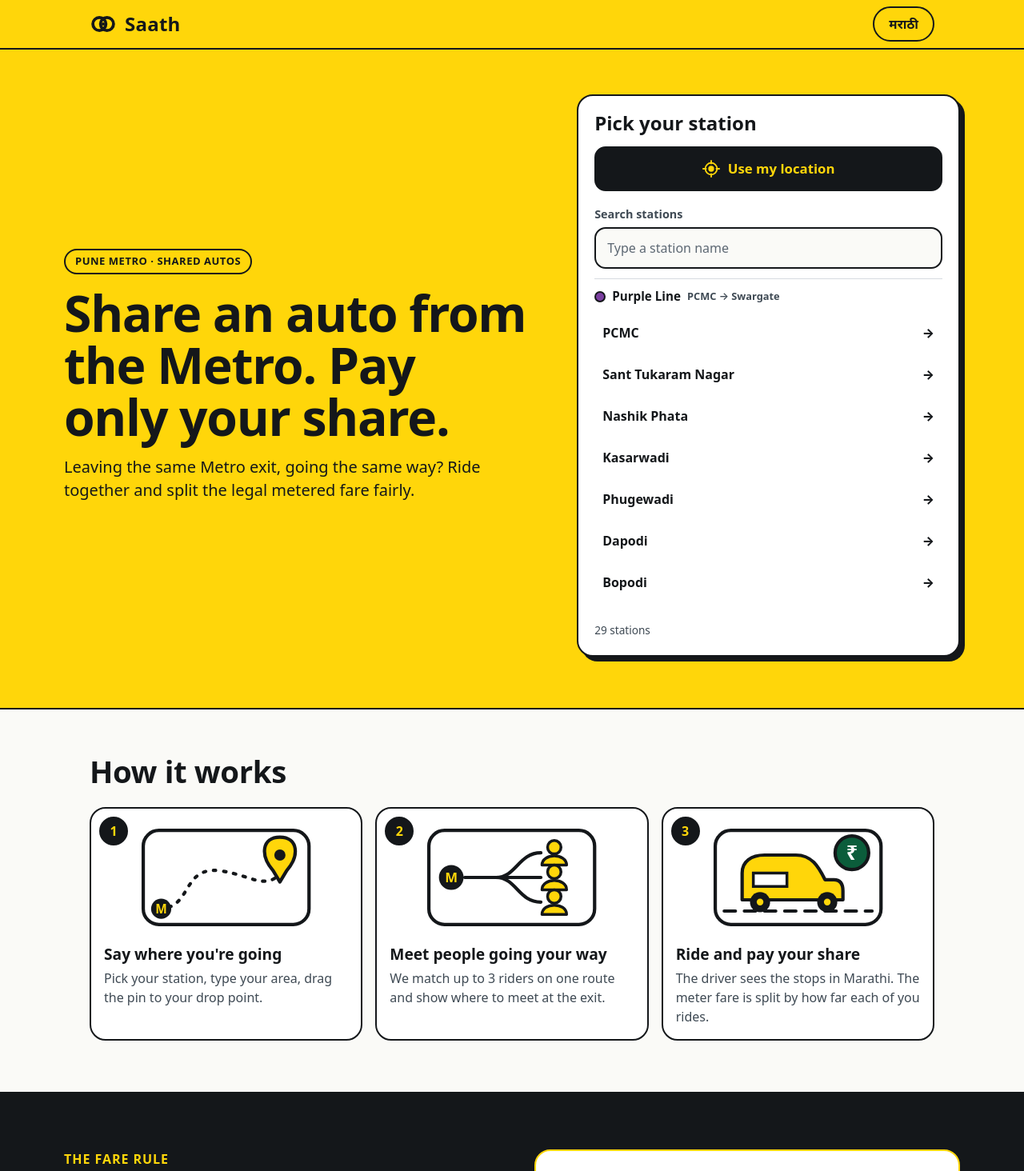
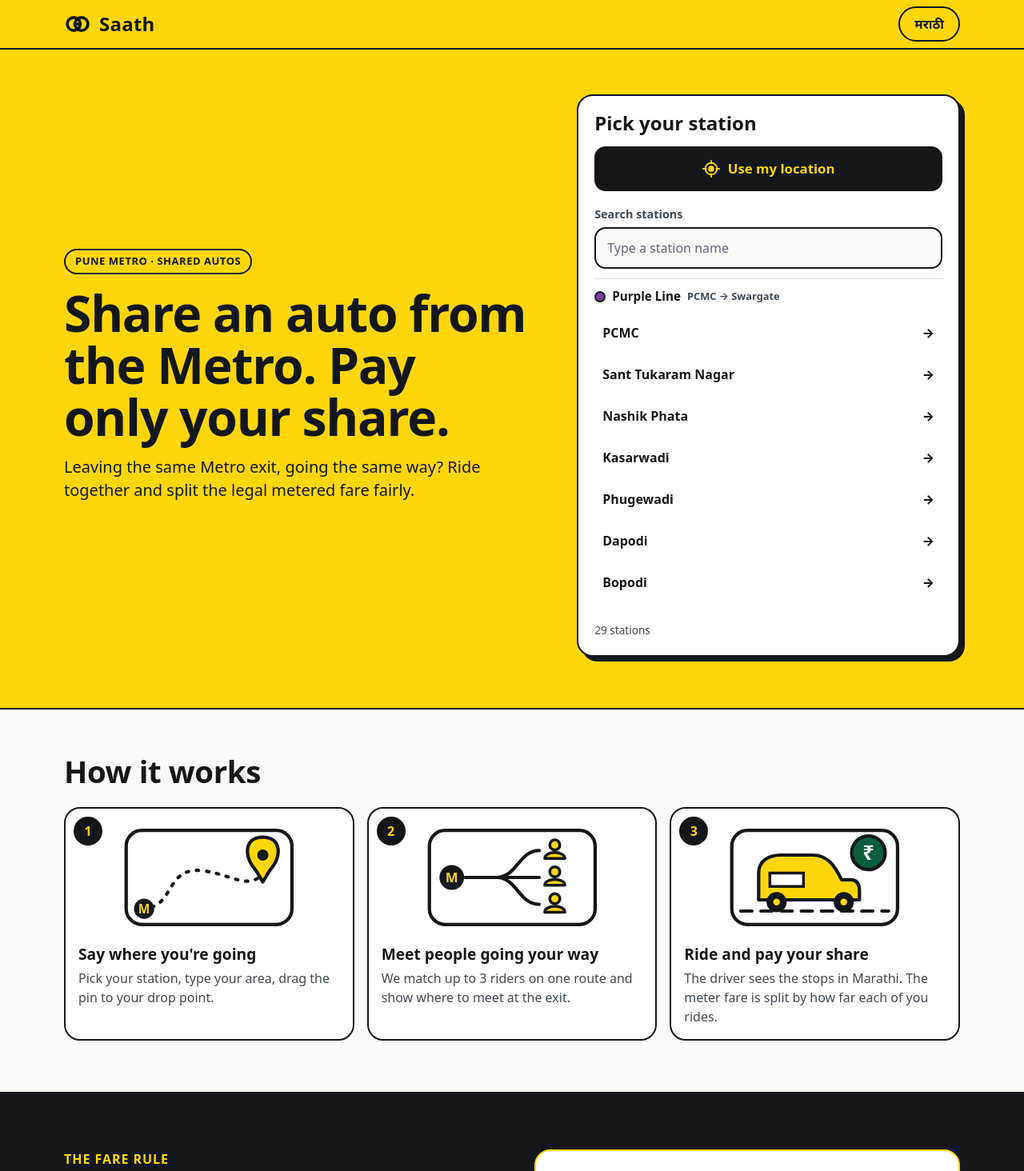
Before and after one commit to SidTheKid-dotcom/saath, a Next.js app: page / in a window 1280 px wide. Shown: the top 1464 px of the page at 80% size. Built offline with nearby package versions, Linux system fonts and the light colour scheme.

Commit message:
Landing: align gutters, tidy match illustration

```diff
--- a/src/components/landing/Illustrations.tsx
+++ b/src/components/landing/Illustrations.tsx
@@ -26,11 +26,11 @@
       <circle cx="26" cy="50" r="11" fill={INK} />
       <text x="26" y="54" textAnchor="middle" fontSize="12" fontWeight="800" fill={AMBER} fontFamily="system-ui, sans-serif">M</text>
       <path d="M38 50 H66" stroke={INK} strokeWidth="3" strokeLinecap="round" />
-      <path d="M66 50 C84 50 86 28 106 28 M66 50 H106 M66 50 C84 50 86 72 106 72" fill="none" stroke={INK} strokeWidth="3" strokeLinecap="round" />
-      {[28, 50, 72].map((y) => (
+      <path d="M66 50 C84 50 86 26 104 26 M66 50 H104 M66 50 C84 50 86 74 104 74" fill="none" stroke={INK} strokeWidth="3" strokeLinecap="round" />
+      {[26, 50, 74].map((y) => (
         <g key={y}>
-          <circle cx="118" cy={y - 5} r="6" fill={AMBER} stroke={INK} strokeWidth="2.5" />
-          <path d={`M107 ${y + 11} C107 ${y} 129 ${y} 129 ${y + 11} Z`} fill={AMBER} stroke={INK} strokeWidth="2.5" strokeLinejoin="round" />
+          <circle cx="118" cy={y - 5} r="4.5" fill={AMBER} stroke={INK} strokeWidth="2.5" />
+          <path d={`M109 ${y + 7} C109 ${y} 127 ${y} 127 ${y + 7} Z`} fill={AMBER} stroke={INK} strokeWidth="2.5" strokeLinejoin="round" />
         </g>
       ))}
     </svg>
--- a/src/components/landing/landing.module.css
+++ b/src/components/landing/landing.module.css
@@ -9,6 +9,8 @@
   --purple: #7b3fa0;
   --aqua: #0e7c8c;
   --radius: 20px;
+  --gutter: 20px;
+  --wrap: calc(1120px + 2 * var(--gutter));
 
   flex: 1;
   min-width: 0;
@@ -40,9 +42,9 @@
   align-items: center;
   justify-content: space-between;
   gap: 12px;
-  max-width: 1120px;
+  max-width: var(--wrap);
   margin: 0 auto;
-  padding: 8px 20px;
+  padding: 8px var(--gutter);
 }
 
 .brand {
@@ -83,7 +85,7 @@
 .hero {
   background: var(--amber);
   border-bottom: 2px solid var(--ink);
-  padding: 28px 20px 40px;
+  padding: 28px var(--gutter) 40px;
 }
 
 .heroInner {
@@ -352,15 +354,15 @@
 
 /* Sections */
 .section {
-  max-width: 1120px;
+  max-width: var(--wrap);
   margin: 0 auto;
-  padding: 56px 20px 8px;
+  padding: 56px var(--gutter) 8px;
 }
 
 .sectionTight {
-  max-width: 1120px;
+  max-width: var(--wrap);
   margin: 0 auto;
-  padding: 24px 20px 56px;
+  padding: 24px var(--gutter) 56px;
 }
 
 .h2 {
@@ -428,7 +430,7 @@
 /* Fare + example */
 .dark {
   margin-top: 56px;
-  padding: 48px 20px;
+  padding: 48px var(--gutter);
   background: var(--ink);
   color: #fff;
 }
@@ -536,7 +538,7 @@
 
 /* Promise */
 .promise {
-  padding: 32px 20px;
+  padding: 32px var(--gutter);
   background: var(--amber);
   border-bottom: 2px solid var(--ink);
 }
@@ -715,15 +717,13 @@
 
 /* Wider screens */
 @media (min-width: 720px) {
-  .hero {
-    padding: 56px 32px 64px;
+  .page {
+    --gutter: 32px;
   }
 
-  .headerInner,
-  .section,
-  .sectionTight {
-    padding-left: 32px;
-    padding-right: 32px;
+  .hero {
+    padding-top: 56px;
+    padding-bottom: 64px;
   }
 
   .steps {
@@ -754,6 +754,7 @@
   }
 
   .dark {
-    padding: 72px 32px;
+    padding-top: 72px;
+    padding-bottom: 72px;
   }
 }
```
